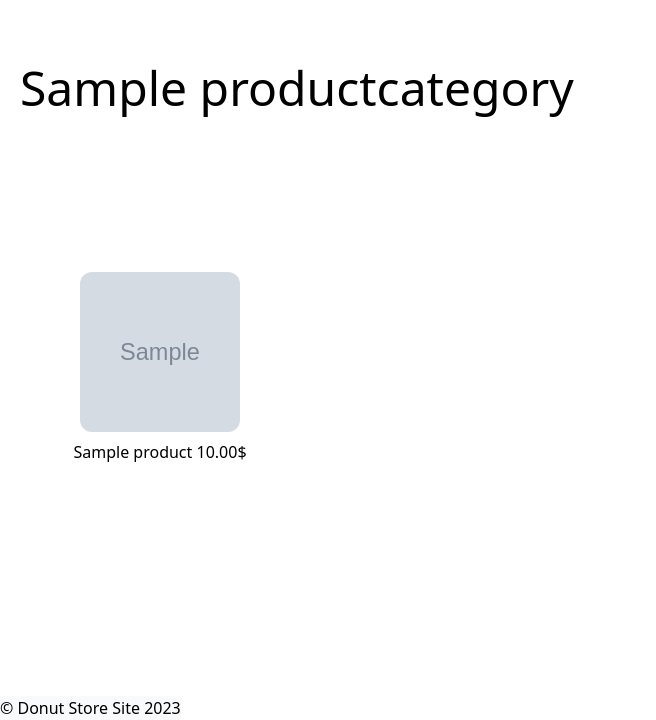
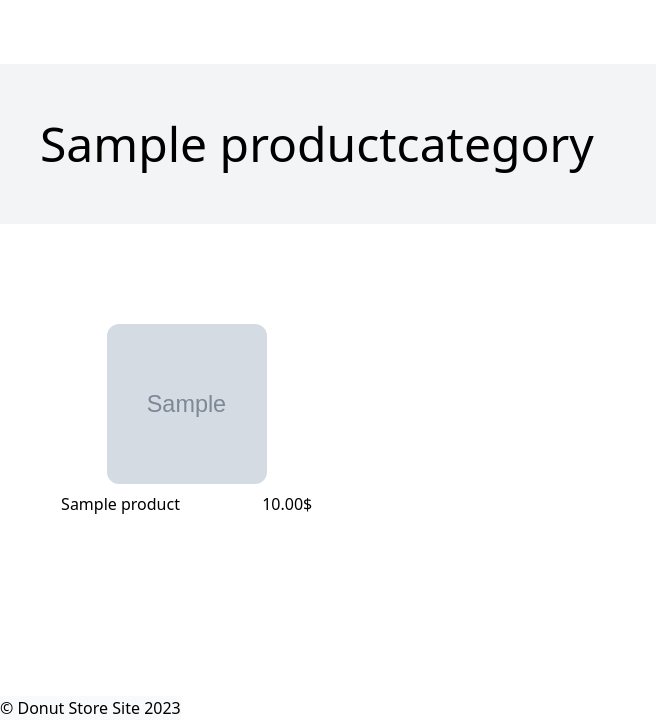
Before and after one commit to SakolB/DonutStoreSite, a Django app: page / in a window 1280 px wide. Shown: the part 80-800 px from the top of the page, without its empty margins (0-656 px from the left). Run offline with Django 4.2, Linux system fonts and the light colour scheme; tables that the repository leaves empty hold one stand-in row (values such as "Sample post"); grey boxes marked "Sample" are stand-in pictures; some libraries are stand-ins or nearby versions.

Commit message:
made improvement to index view

```diff
--- a/home/templates/home/index.html
+++ b/home/templates/home/index.html
@@ -6,14 +6,14 @@
 
         <section class="w-full">
 
-            <div class="grid sm:grid-cols-2 md:grid-cols-3 sm:gap-10 md:gap-40 mt-8 w-full overflow-x-hidden">
-                <h1 class="sm:col-span-2 md:col-span-3 text-bold text-5xl px-5 justify-center items-center">{{ category.name }}</h1>
+            <div class="grid sm:grid-cols-2 md:grid-cols-3 sm:gap-10 md:gap-20 mt-8 w-full overflow-x-hidden">
+                <h1 class="sm:col-span-2 md:col-span-3 text-bold text-5xl px-10 bg-gray-100 h-40 sm:h-40 flex items-center">{{ category.name }}</h1>
                 {% for product in category.product_set.all %}
-                <div class="flex flex-col items-center">
+                <div class="flex flex-row p-5 sm:flex-col items-center">
                     <img src="{{ product.photo.url }}" alt="product image" class="md:w-40 h-40 object-cover rounded-xl">
-                    <div class="mt-2 text-center">
-                        <span>{{ product.name }} </span>
-                        <span> {{ product.price }}$ </span>
+                    <div class="mt-2 text-center flex flex-col sm:flex-row justify-between w-full">
+                        <span class="flex-auto">{{ product.name }} </span>
+                        <span class="flex-auto"> {{ product.price }}$ </span>
                     </div>
                 </div>
                 {% endfor %}
--- a/theme/static/css/dist/styles.css
+++ b/theme/static/css/dist/styles.css
@@ -742,12 +742,20 @@ select {
   position: fixed;
 }
 
+.absolute {
+  position: absolute;
+}
+
 .relative {
   position: relative;
 }
 
 .bottom-0 {
   bottom: 0px;
+}
+
+.top-1\/2 {
+  top: 50%;
 }
 
 .col-span-3 {
@@ -777,6 +785,10 @@ select {
 
 .mt-8 {
   margin-top: 2rem;
+}
+
+.mt-auto {
+  margin-top: auto;
 }
 
 .block {
@@ -823,6 +835,10 @@ select {
   height: 100%;
 }
 
+.h-52 {
+  height: 13rem;
+}
+
 .w-1\/3 {
   width: 33.333333%;
 }
@@ -849,6 +865,10 @@ select {
 
 .w-full {
   width: 100%;
+}
+
+.w-auto {
+  width: auto;
 }
 
 .max-w-md {
@@ -895,12 +915,24 @@ select {
   justify-content: center;
 }
 
+.justify-between {
+  justify-content: space-between;
+}
+
 .justify-items-end {
   justify-items: end;
 }
 
 .gap-40 {
   gap: 10rem;
+}
+
+.self-auto {
+  align-self: auto;
+}
+
+.self-center {
+  align-self: center;
 }
 
 .overflow-auto {
@@ -947,6 +979,11 @@ select {
   background-color: rgb(255 255 255 / var(--tw-bg-opacity));
 }
 
+.bg-gray-100 {
+  --tw-bg-opacity: 1;
+  background-color: rgb(243 244 246 / var(--tw-bg-opacity));
+}
+
 .object-cover {
   -o-object-fit: cover;
      object-fit: cover;
@@ -982,6 +1019,11 @@ select {
 .px-5 {
   padding-left: 1.25rem;
   padding-right: 1.25rem;
+}
+
+.px-10 {
+  padding-left: 2.5rem;
+  padding-right: 2.5rem;
 }
 
 .text-center {
@@ -1054,8 +1096,24 @@ select {
     display: none;
   }
 
+  .sm\:h-56 {
+    height: 14rem;
+  }
+
+  .sm\:h-40 {
+    height: 10rem;
+  }
+
   .sm\:grid-cols-2 {
     grid-template-columns: repeat(2, minmax(0, 1fr));
+  }
+
+  .sm\:flex-row {
+    flex-direction: row;
+  }
+
+  .sm\:flex-col {
+    flex-direction: column;
   }
 
   .sm\:justify-start {
@@ -1095,4 +1153,8 @@ select {
   .md\:gap-40 {
     gap: 10rem;
   }
+
+  .md\:gap-20 {
+    gap: 5rem;
+  }
 }
```
